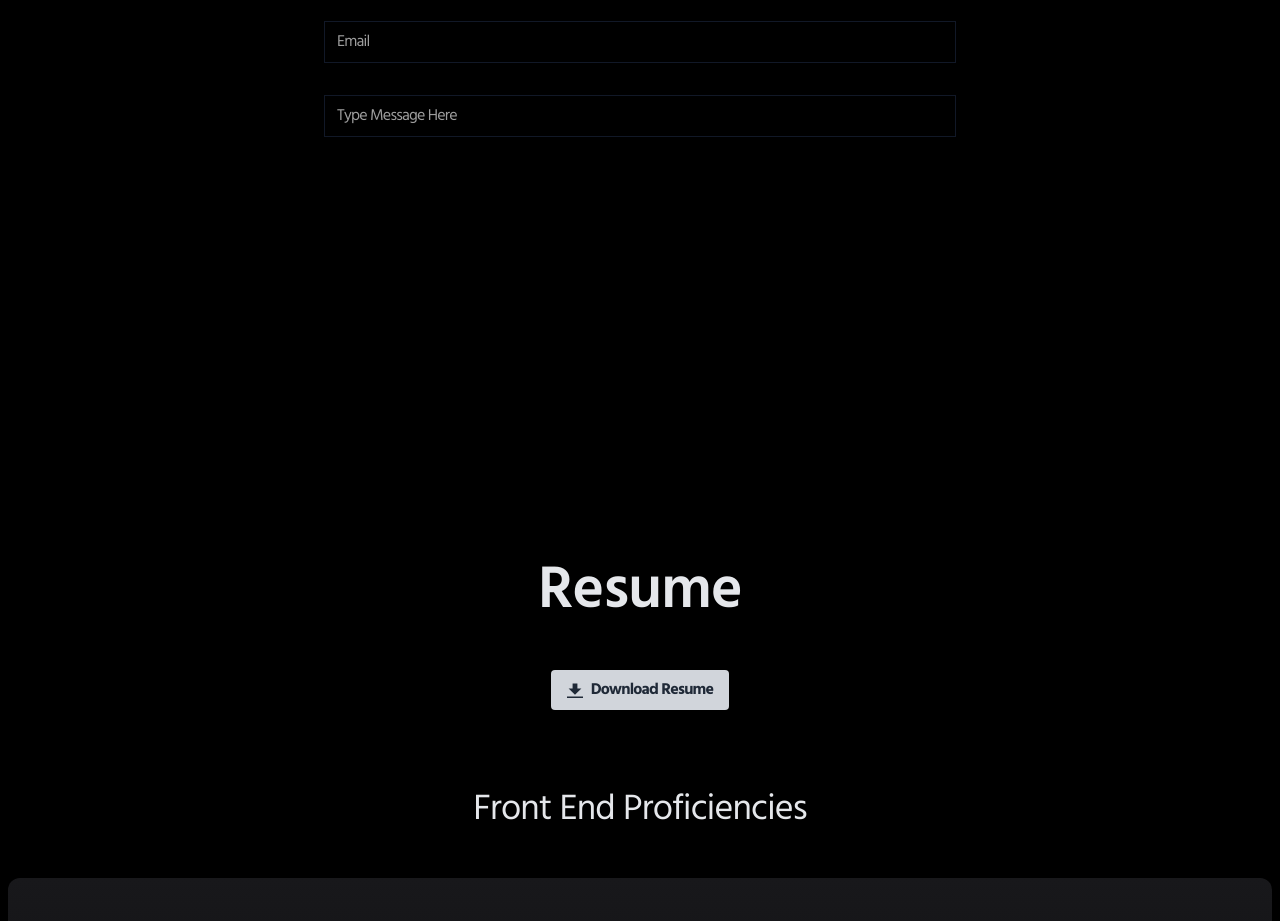
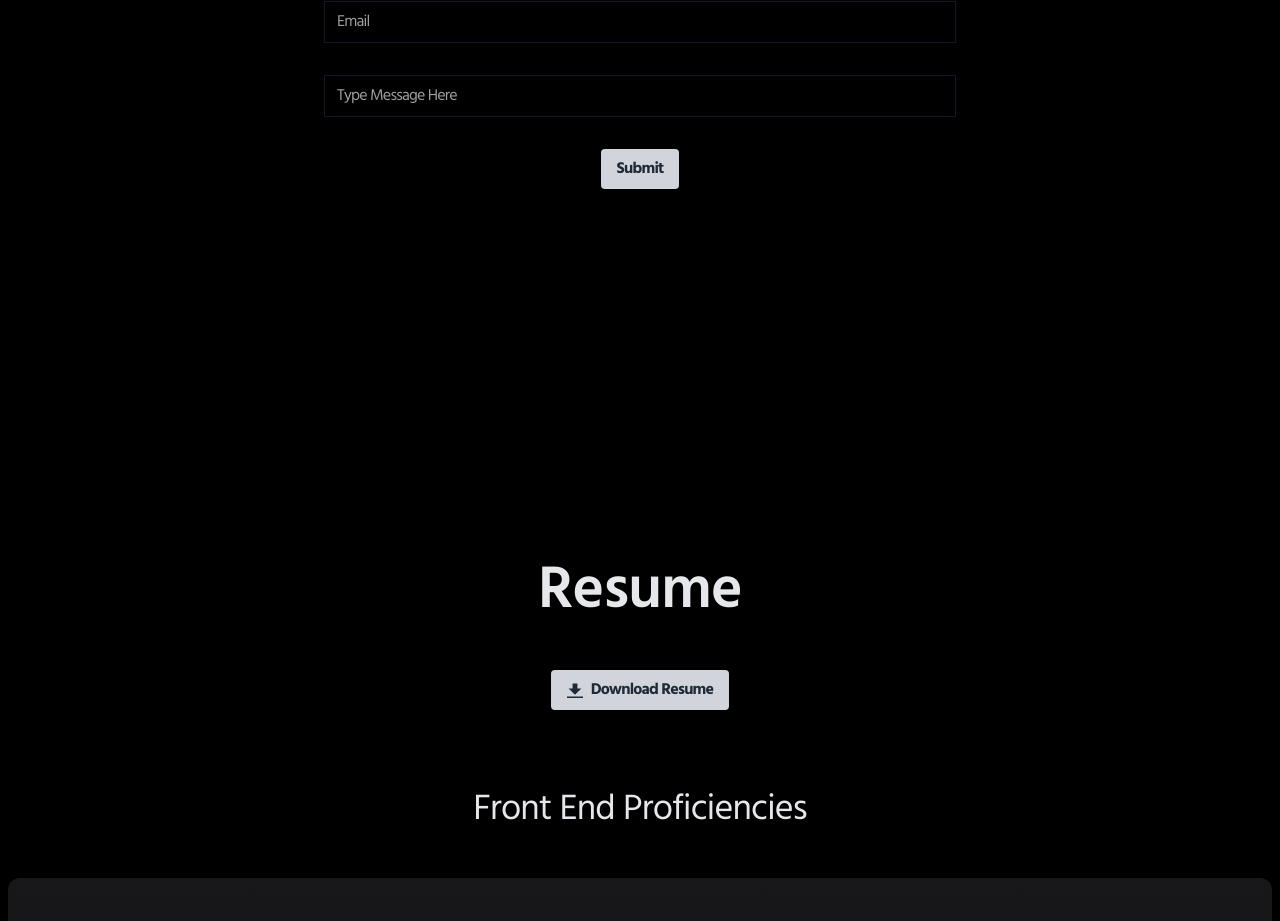
Before and after one commit to EXCervantes/react-portfolio, a React (Vite) app: page / in a window 1280 px wide. Shown: the part 3401-4322 px from the top of the page. Built offline with nearby package versions, Linux system fonts and the light colour scheme.

Commit message:
Edit to Contact Submit button

```diff
--- a/src/components/Contact.jsx
+++ b/src/components/Contact.jsx
@@ -90,7 +90,10 @@ const Contact = () => {
                         onBlur={validateInputs}
                         className="mb-8 w-1/2  appearance-none rounded-none border border-gray-900 bg-transparent px-3 py-2 text-base focus:border-gray-400 focus:outline-none"
                     />
-<div><p>{error || successMessage}</p></div>
+                    <button className="bg-gray-300 hover:bg-gray-400 text-gray-800 font-bold py-2 px-4 rounded inline-flex items-center" type="submit" >
+                    Submit
+                    </button>
+                    <div><p>{error || successMessage}</p></div>
                 </div>
             </form>
         </div>
```
